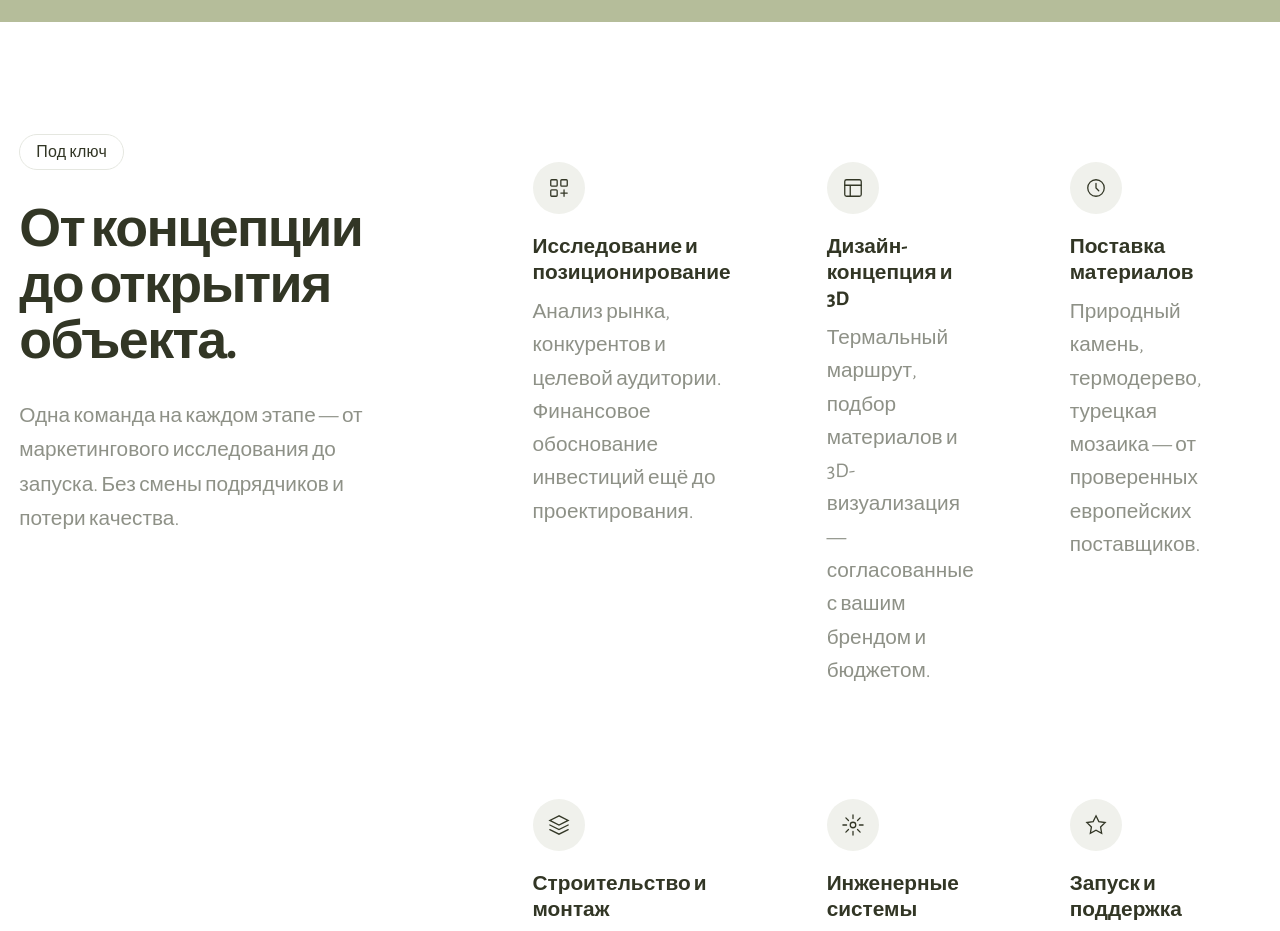
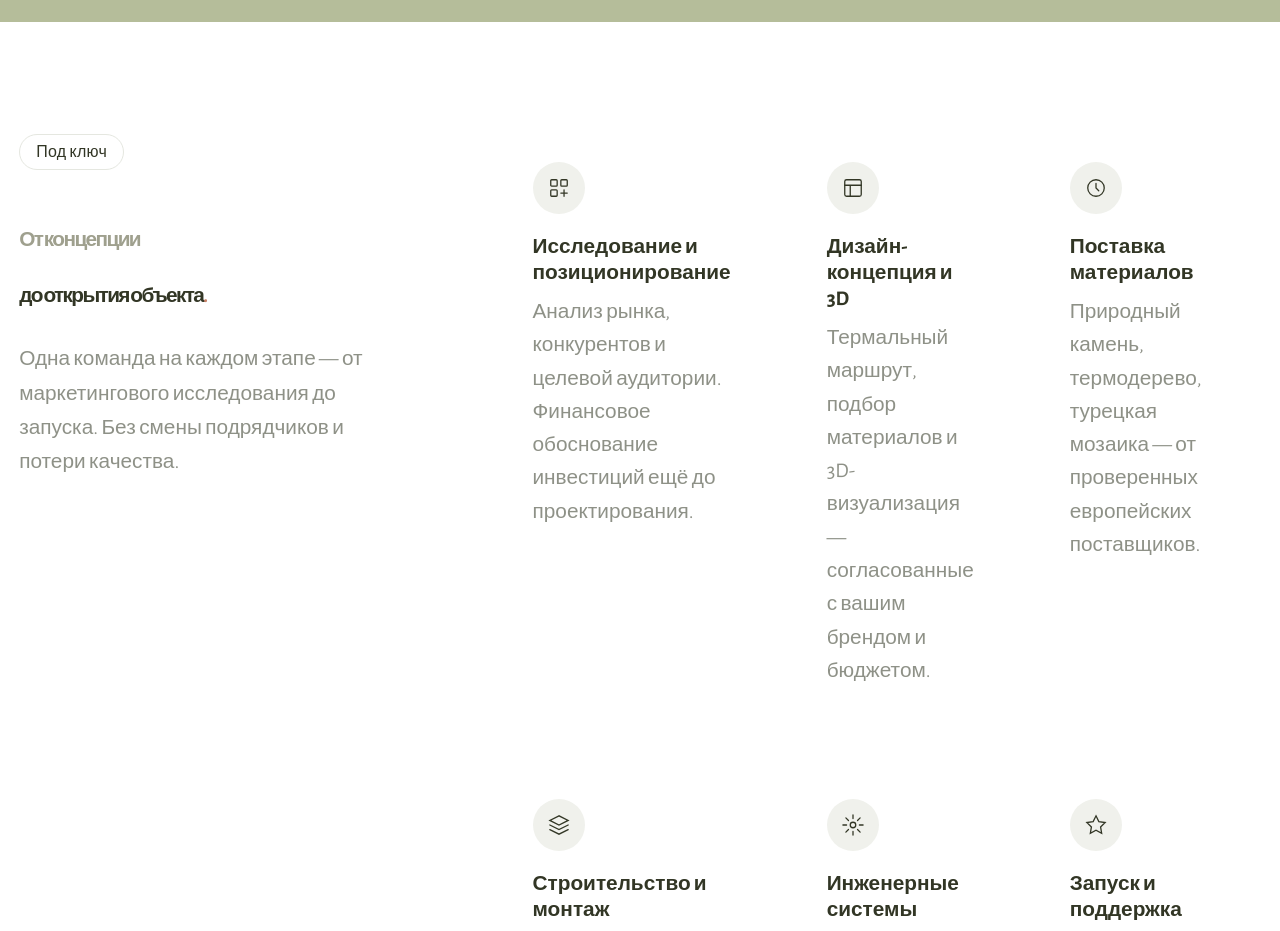
Before and after one commit to digitalcluster25/hws, a React (Vite) app: page / in a window 1280 px wide. Shown: the part 3580-4511 px from the top of the page. Built offline with nearby package versions, Linux system fonts and the light colour scheme.

Commit message:
fix: proc-left static, heading two-tone + terra dot

```diff
--- a/src/components/sections/ProcessAccordion.jsx
+++ b/src/components/sections/ProcessAccordion.jsx
@@ -79,7 +79,8 @@ export default function ProcessAccordion() {
         <div className="proc-left">
           <span className="proc-badge">Под ключ</span>
           <h2 className="proc-h2">
-            От концепции<br />до открытия<br />объекта.
+            <span className="proc-h2-light">От концепции</span><br />
+            <span className="proc-h2-dark">до открытия объекта<span className="proc-dot">.</span></span>
           </h2>
           <p className="proc-lead">
             Одна команда на каждом этапе — от маркетингового исследования до запуска.
--- a/src/styles/hws.css
+++ b/src/styles/hws.css
@@ -499,8 +499,7 @@ select.hws-field { appearance: none; cursor: pointer; }
 
 /* ── LEFT ── */
 .proc-left {
-  position: sticky;
-  top: 6rem;
+  position: static;
 }
 
 /* pill badge — как "Best-in-class" на скрине */
@@ -522,9 +521,11 @@ select.hws-field { appearance: none; cursor: pointer; }
   font-weight: 800;
   line-height: 1.05;
   letter-spacing: -0.03em;
-  color: var(--c-dark);
   margin: 0 0 1.75rem;
 }
+.proc-h2-light { color: #9fa08e; font-weight: 700; }
+.proc-h2-dark  { color: var(--c-dark); font-weight: 800; }
+.proc-dot      { color: var(--c-terra); }
 
 /* подзаголовок */
 .proc-lead {
```
